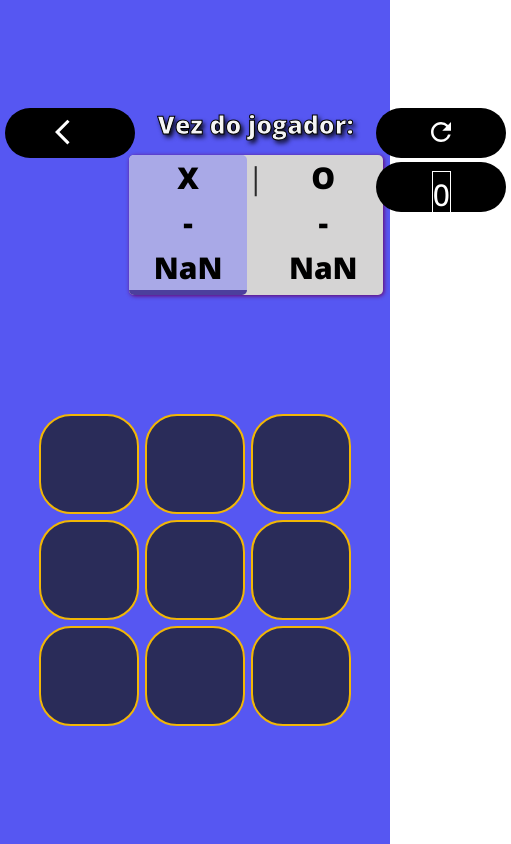
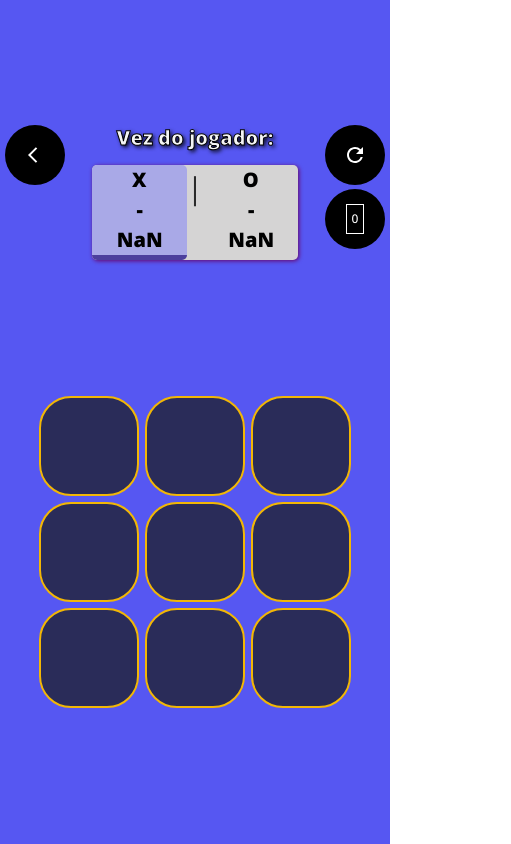
Before and after one commit to Assombrolisis/jogoDaVelha, a React (Vite) app: page /game in a window 390 px wide. Shown: the whole page, 511 px wide, since content can reach past the window. Built offline with nearby package versions, Linux system fonts and the light colour scheme.

Commit message:
Finalização da estilização

```diff
--- a/src/index.css
+++ b/src/index.css
@@ -39,27 +39,3 @@ a{
   color: black;
   text-decoration: none;
 }
-button{
-  padding: 0.6em 1.2em;
-  font-weight: 500;
-  cursor: pointer;
-}
-#btn_jogar{
-  font-family: 'Noto Sans', sans-serif;
-  border-radius: 100px;
-  color: white;
-  font-weight: 800;
-  background-color: #000;
-  border: 2.5px solid #000;
-  padding: 0.6em 1.2em;
-  margin-bottom: 5%;
-  font-size: 3rem;
-  font-weight: 500;
-  cursor: pointer;
-}
-#btn_jogar:hover{
-  font-weight: 800;
-  background-color: var(--cinza);
-  color: #000;
-  transition: 0.25s linear;
-}
--- a/src/pages/game/Game.css
+++ b/src/pages/game/Game.css
@@ -134,6 +134,8 @@ h3{
 }
 #zerar{
   border: 1px solid white;
+  padding: 5px;
+  font-size: 1.2rem;
 }
 .pontuacao{
   margin: 5% 0;
@@ -149,6 +151,7 @@ h3{
 }
 .resultado{
   font-size: 3rem;
+  text-align: center;
   color: rgb(255, 197, 89);
   -webkit-text-stroke: 1px #000;
   text-shadow: black 0.1em 0.1em 0.2em;
@@ -161,6 +164,7 @@ h3{
 }
 .containerRodada > span{
   font-size: 2.5rem;
+  text-align: center;
   color: whitesmoke;
   -webkit-text-stroke: 1px #000;
   text-shadow: black 0.1em 0.1em 0.2em;
@@ -205,10 +209,7 @@ h3{
   .containerVoltar svg, .containerReset svg, #zerar{
     display: none;
   }
-  header{
-    width: 50%;
-  }
-  .outerContainer{
+  header, .outerContainer{
     width: 60%;
   }
   .game_button{
@@ -222,7 +223,7 @@ h3{
     display: none;
   }
 }
-@media (max-width: 1440px){
+@media (max-width: 1980px){
   header, .outerContainer{
     width: 100%;
   }
@@ -267,6 +268,47 @@ h3{
   }
   .containerVoltar svg, .containerReset svg, #zerar{
     display: inline-block;
+  }
+  .containerVoltar svg, .containerReset svg{
     font-size: 3rem;
   }
+  .containerReset > button, #voltar{
+    display: flex;
+    justify-content: center;
+    align-items: center;
+    font-size: 1.5rem;
+    width: 60px;
+    height: 60px;
+  }
+  #voltar svg{
+    margin-left: 5px;
+  }
+  .containerRodada > span{
+    font-size: 2rem;
+  }
+  .boxX, .boxO{
+    font-size: 2rem;
+    width: 95px;
+  }
+  .resultado{
+    font-size: 2.5rem;
+    width: 33%;
+  }
+  .containerRodada{
+    justify-content: flex-start;
+  }
 }
+@media (max-width: 320px){
+  .game_button{
+    width: 9rem;
+    height: 9rem;
+  }
+  .boxX, .boxO {
+    display: flex;
+    flex-direction: column;
+    justify-content: center;
+    align-items: center;
+    font-size: 2rem;
+    width: 50px;
+  }
+}
--- a/src/pages/game/Game.jsx
+++ b/src/pages/game/Game.jsx
@@ -125,9 +125,9 @@ useEffect(()=>{
           <div className='containerRodada'>
             <span>Vez do jogador:</span>
             <div className='rodada'>
-              <div className={`boxX ${player!=="X" && "inativo"}`}>X<span className='placarSuperior' > - {pontosPlayer1}</span></div>
+              <div className={`boxX ${player!=="X" && "inativo"}`}>X <span className='placarSuperior' > - {pontosPlayer1}</span></div>
               <span className='divisionLine'>|</span>
-              <div className={`boxO ${player==="X" && "inativo"}`}>O<span className='placarSuperior'> - {pontosPlayer2}</span></div>
+              <div className={`boxO ${player==="X" && "inativo"}`}>O <span className='placarSuperior'> - {pontosPlayer2}</span></div>
               {/* {player} */}
             </div>
           </div>}
--- a/src/pages/home/Home.css
+++ b/src/pages/home/Home.css
@@ -22,3 +22,45 @@ img{
     width: 100%;
     height: auto;
 }
+button{
+    padding: 0.6em 1.2em;
+    font-weight: 500;
+    cursor: pointer;
+  }
+#btn_jogar{
+    font-family: 'Noto Sans', sans-serif;
+    border-radius: 100px;
+    color: white;
+    font-weight: 800;
+    background-color: #000;
+    border: 2.5px solid #000;
+    padding: 0.6em 1.2em;
+    margin-bottom: 5%;
+    font-weight: 500;
+    cursor: pointer;
+    }
+#btn_jogar:hover{
+    font-weight: 800;
+    background-color: var(--cinza);
+    color: #000;
+    transition: 0.25s linear;
+    }
+
+@media (max-width: 2560px){
+    #btn_jogar{
+        font-size: 2.5rem;
+    }
+}
+@media (max-width: 425px){
+    #picture_home{
+        width: 60%;
+    }
+    #btn_jogar{
+        font-size: 2rem;
+    }
+}
+@media (max-width: 320px){
+    #picture_home{
+        width: 70%;
+    }
+}
```
